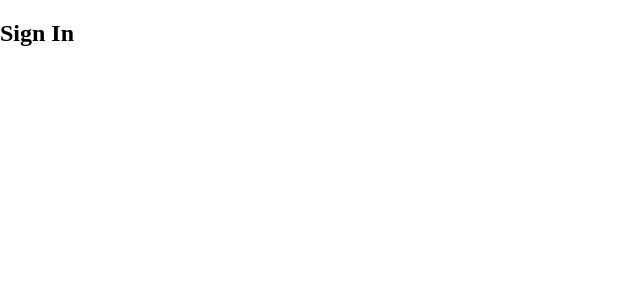
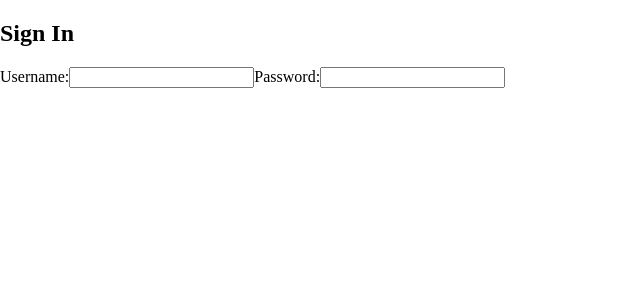
Before and after one commit to ArifEbrahim/login-tech-test, a React (Create React App) app: page / in a window 1280 px wide. Shown: the top 300 px of the page, without its empty margins (0-640 px from the left). Built offline with nearby package versions, Linux system fonts and the light colour scheme.

Commit message:
added username and password fields

```diff
--- a/src/Login/Login.js
+++ b/src/Login/Login.js
@@ -2,6 +2,12 @@
 
 export default function Login() {
   return (
+    <>
     <h2 data-testid='login-header-text'>Sign In</h2>
+    <label htmlFor='username'>Username:</label>
+    <input type='text' id='username'></input>
+    <label htmlFor='password'>Password:</label>
+    <input type='text' id='password'></input>
+    </>
   )
 }
```
Also changed, not shown: 1 other file (tests, documents, lock files or other folders).
